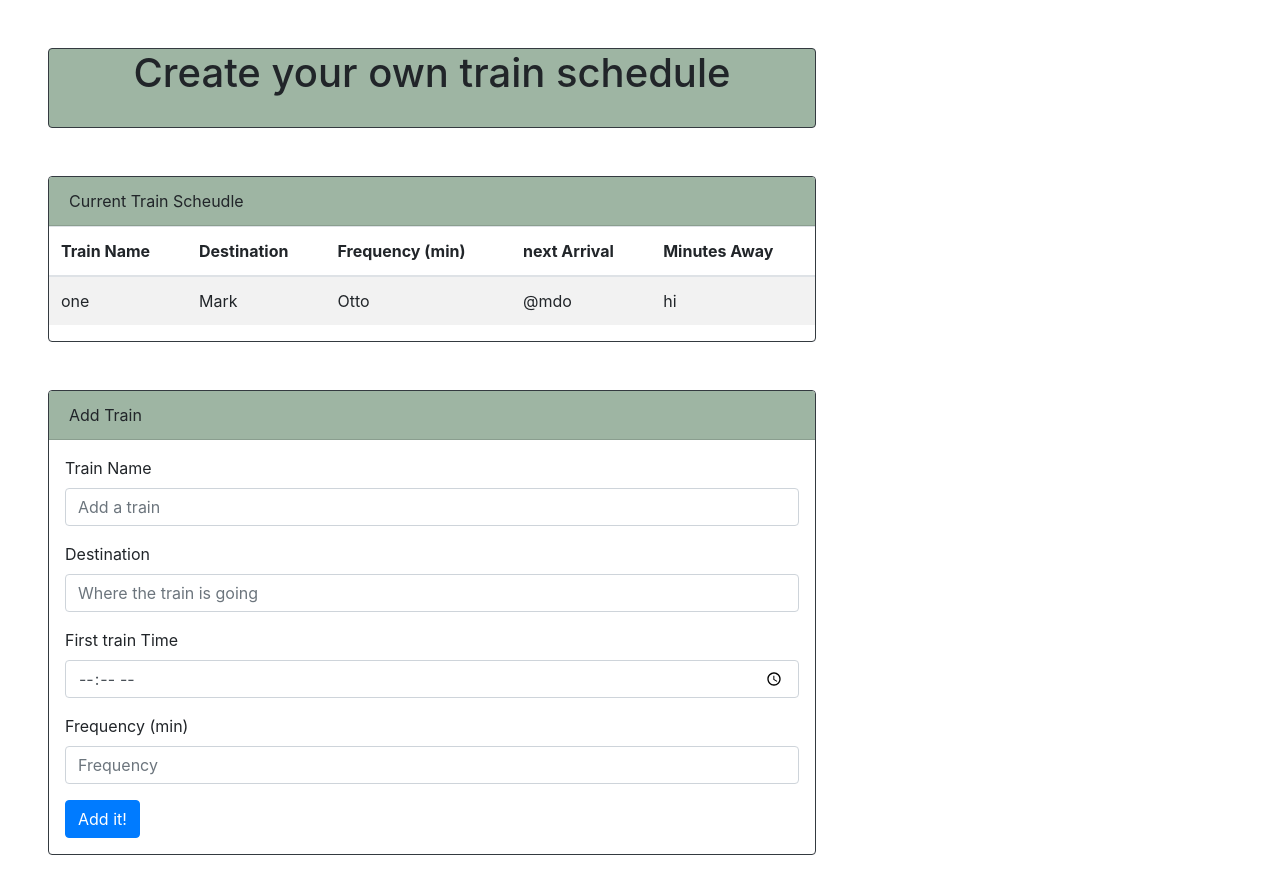
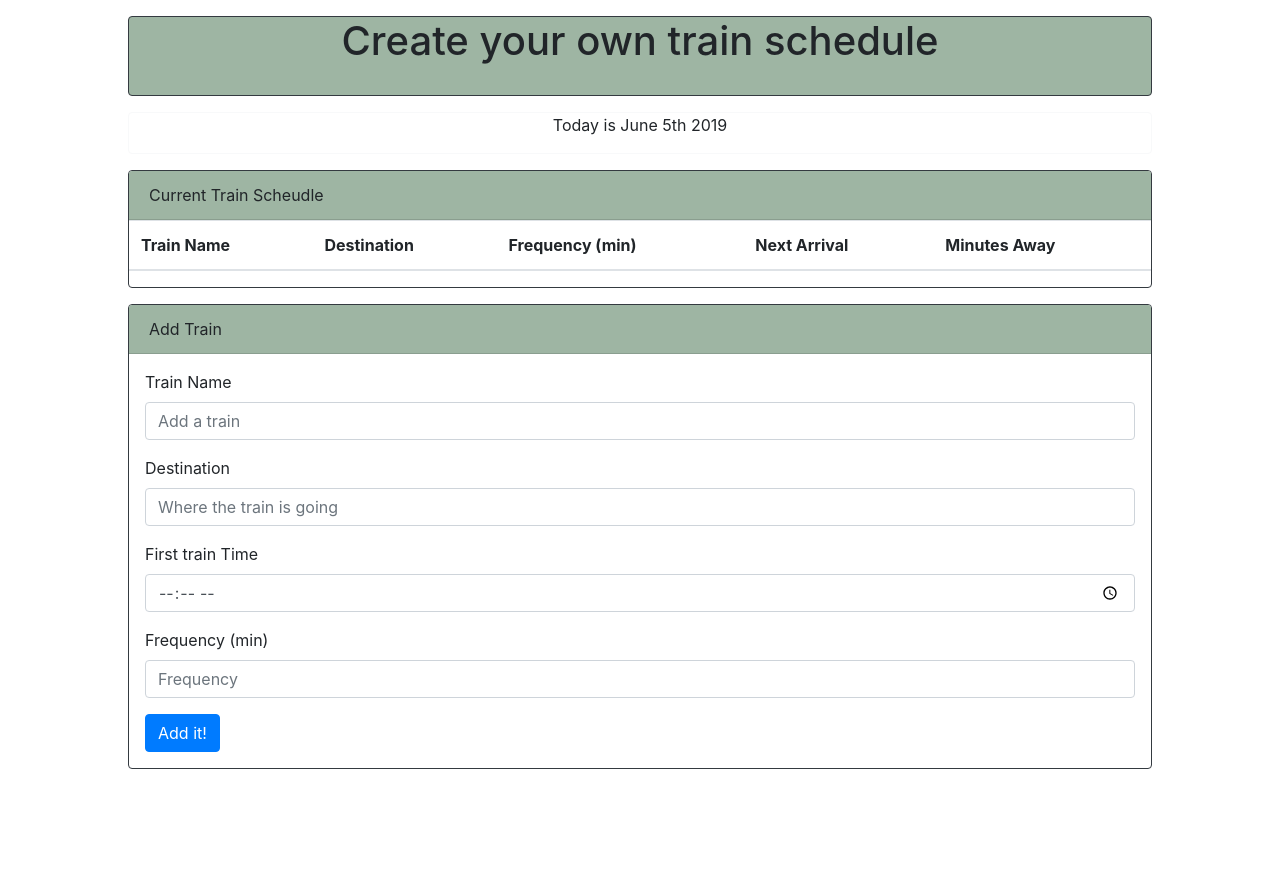
Before and after one commit to emilybaum/scheduler, a plain HTML site: page index.html in a window 1280 px wide. After the commit the page ends 800 px from the top, so only its background shows below. Drawn offline with nearby package versions, Linux system fonts and the light colour scheme; no server answers.

Commit message:
made some changes to the time conversion with moment and getting Deprecation warning: moment construction falls back to js Date'Deprecation warning: moment construction falls back to js Date' error

```diff
--- a/assets/css/style.css
+++ b/assets/css/style.css
@@ -1,5 +1,5 @@
 .card {
-    width: 60%;
+    width: 80%;
 }
 
 .card-header {
--- a/assets/javascript/schedule.js
+++ b/assets/javascript/schedule.js
@@ -1,4 +1,6 @@
-// $(document).ready({
+$(document).ready(function() {
+
+    $("#date").text(moment().format("MMMM Do YYYY"));
 
     // initialize firebase and configuire
     var firebaseConfig = {
@@ -62,21 +64,24 @@
     database.ref().on("child_added", function(childShapshot) {
         var trainNameAdd = childShapshot.val().TrainName
         var destinationAdd = childShapshot.val().Destination
-
-        // use this to get minutes away ((first + (X)frequency) - current time)
         var firstTimeAdd = childShapshot.val().FirstTime
         var frequencyAdd = childShapshot.val().Frequency
-        var minutesAwayCalc = "";
+
+        var convertedTime = moment().diff(moment(firstTimeAdd), "minutes");
+        console.log(convertedTime + " is the difference in time")
+
+        var minutesAwayAdd = convertedTime % frequencyAdd;
+
         var nextArrivalCalc = "";
 
-        console.log(trainNameAdd, destinationAdd, firstTimeAdd, frequencyAdd)
 
         newRow = ("<tr>" +
             "<td>" + trainNameAdd + "</td>" +
             "<td>" + destinationAdd + "</td>" +
             "<td>" + frequencyAdd + "</td>" +
-            "<td>" + minutesAwayCalc + "</td>" +
-            "<td>" + nextArrivalCalc + "</td>" + "</tr>");
+            "<td>" + minutesAwayAdd + "</td>" +
+            "<td>" + nextArrivalCalc + "</td>" +
+            "</tr>");
 
         $("#trainScheudleRow-display").append(newRow);
 
@@ -85,4 +90,4 @@
     });
 
 
-// });
+});
--- a/index.html
+++ b/index.html
@@ -21,11 +21,16 @@
     <title>train Scheudles</title>
 </head>
 <body>
-    <div class="card m-5 border-dark text-center title-eb">
+<div class="contianer">
+    <div class="card m-3 mx-auto border-dark text-center title-eb">
         <h1>Create your own train schedule</h1>
     </div>
 
-    <div class="card m-5 border-dark">
+    <div class="card mx-auto border-light text-center">
+        <p>Today is <span id="date">date</span></p>
+    </div>
+
+    <div class="card m-3 mx-auto border-dark">
         <div class="card-header">
             Current Train Scheudle
         </div>
@@ -36,25 +41,19 @@
                     <th scope="col">Train Name</th>
                     <th scope="col">Destination</th>
                     <th scope="col">Frequency (min)</th>
-                    <th scope="col">next Arrival</th>
+                    <th scope="col">Next Arrival</th>
                     <th scope="col">Minutes Away</th>
                 </tr>
             </thead>
             <tbody id="trainScheudleRow-display">
-                <!-- will delete this <tr> soon -->
-                <tr>
-                    <td>one</td>
-                    <td>Mark</td>
-                    <td>Otto</td>
-                    <td>@mdo</td>
-                    <td>hi</td>
-                </tr>
+                <!-- <td> and <tr> will be dynamically created -->
+
             </tbody>
         </table>
 
     </div>
 
-    <div class="card m-5 border-dark">
+    <div class="card m-3 mx-auto border-dark">
         <div class="card-header">
             Add Train
         </div>
@@ -103,6 +102,7 @@
         </form>
     </div>
 
+</div>
 
     <script>
         // Example starter JavaScript for disabling form submissions if there are invalid fields
```
